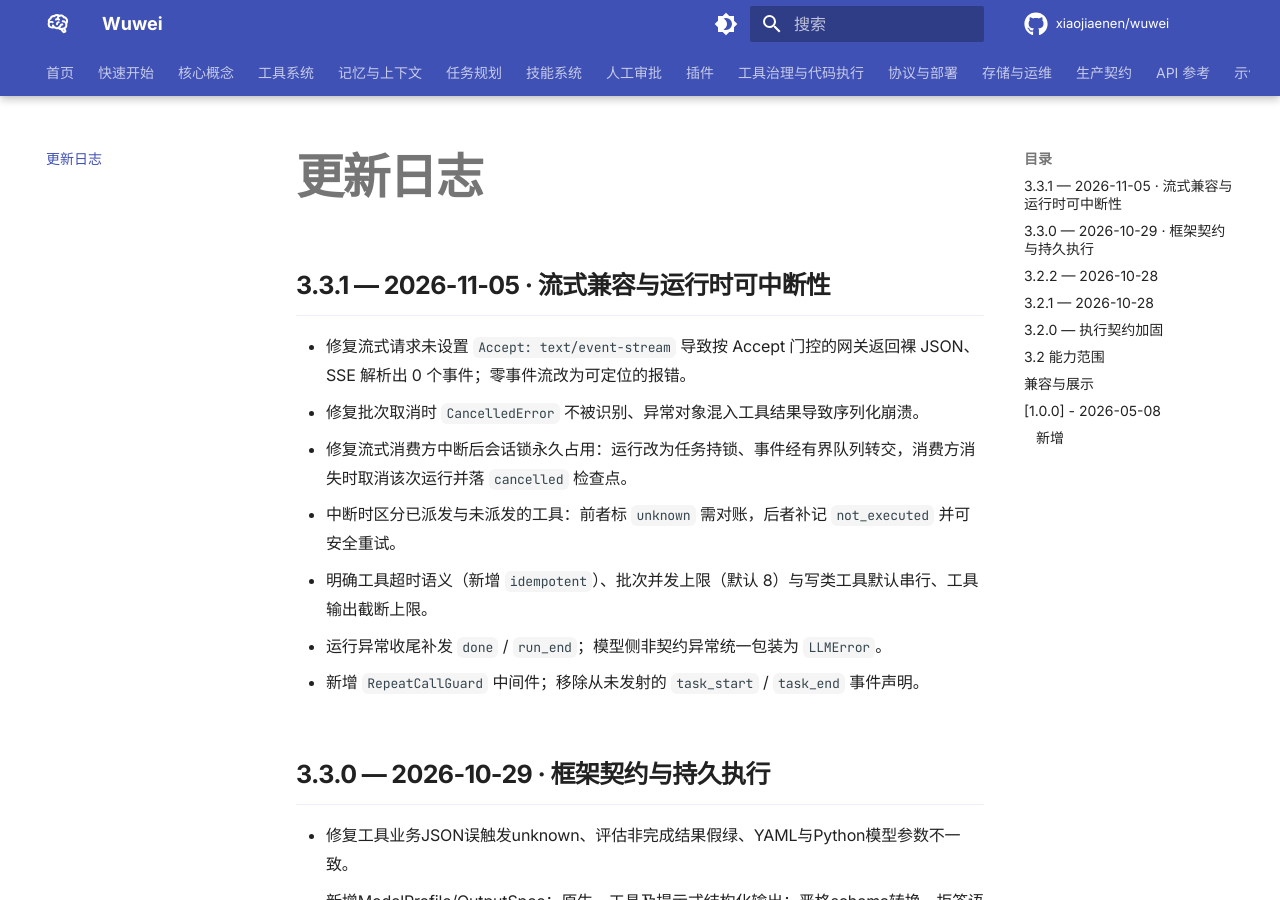
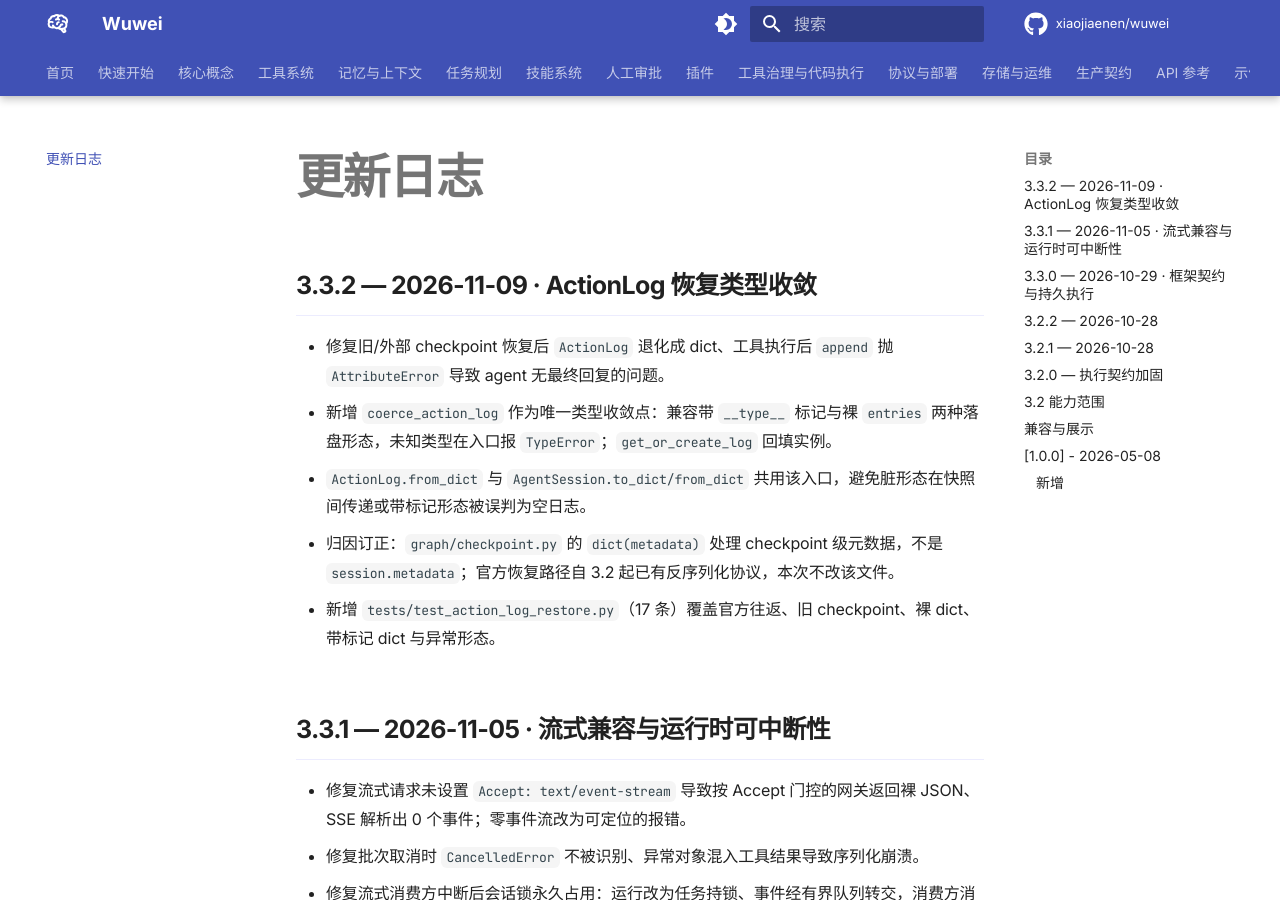
Before and after one commit to xiaojiaenen/wuwei, an MkDocs documentation site: the page built from docs/changelog.md, in a window 1280 px wide and 900 px high. Built offline with MkDocs 1.6.1 and Material for MkDocs 9.7.7, drawn with Linux system fonts in a browser that asks for light colours; comment, search, counter and statistics services are not loaded.

```diff
--- a/docs/changelog.md
+++ b/docs/changelog.md
@@ -1,4 +1,12 @@
 # 更新日志
+
+## 3.3.2 — 2026-11-09 · ActionLog 恢复类型收敛
+
+- 修复旧/外部 checkpoint 恢复后 `ActionLog` 退化成 dict、工具执行后 `append` 抛 `AttributeError` 导致 agent 无最终回复的问题。
+- 新增 `coerce_action_log` 作为唯一类型收敛点：兼容带 `__type__` 标记与裸 `entries` 两种落盘形态，未知类型在入口报 `TypeError`；`get_or_create_log` 回填实例。
+- `ActionLog.from_dict` 与 `AgentSession.to_dict/from_dict` 共用该入口，避免脏形态在快照间传递或带标记形态被误判为空日志。
+- 归因订正：`graph/checkpoint.py` 的 `dict(metadata)` 处理 checkpoint 级元数据，不是 `session.metadata`；官方恢复路径自 3.2 起已有反序列化协议，本次不改该文件。
+- 新增 `tests/test_action_log_restore.py`（17 条）覆盖官方往返、旧 checkpoint、裸 dict、带标记 dict 与异常形态。
 
 ## 3.3.1 — 2026-11-05 · 流式兼容与运行时可中断性
 
--- a/pyproject.toml
+++ b/pyproject.toml
@@ -4,7 +4,7 @@ build-backend = "setuptools.build_meta"
 
 [project]
 name = "wuwei"
-version = "3.3.1"
+version = "3.3.2"
 description = "Wuwei - 无为而治的 AI 智能体框架"
 authors = [{name = "xiaojiaenen", email = "xiaojiaenen@163.com"}]
 license = "Apache-2.0"
```
Also changed, not shown: CHANGELOG.md (+1 -1 lines), docs/RELEASING.md (+4 -4 lines).
